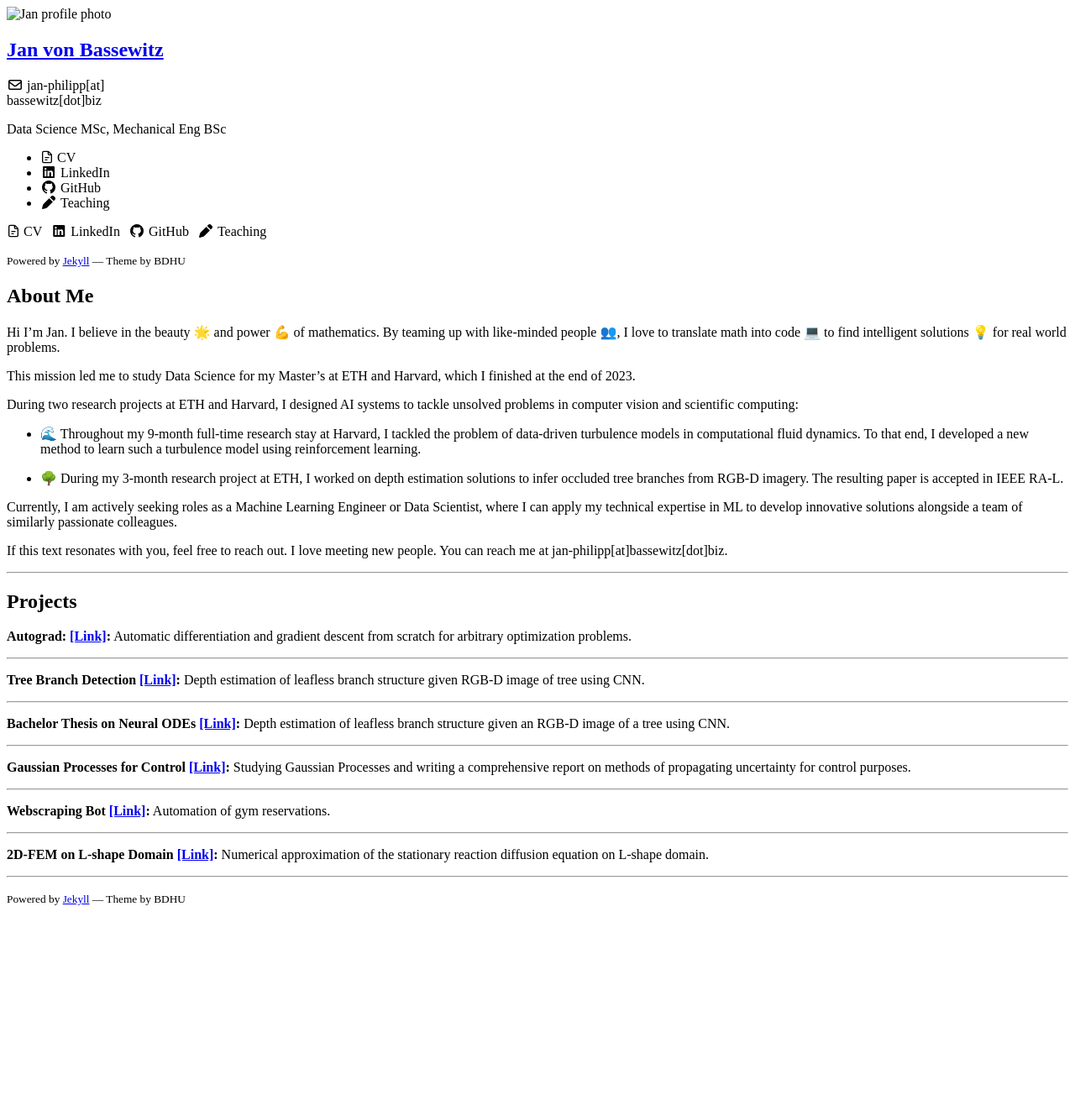
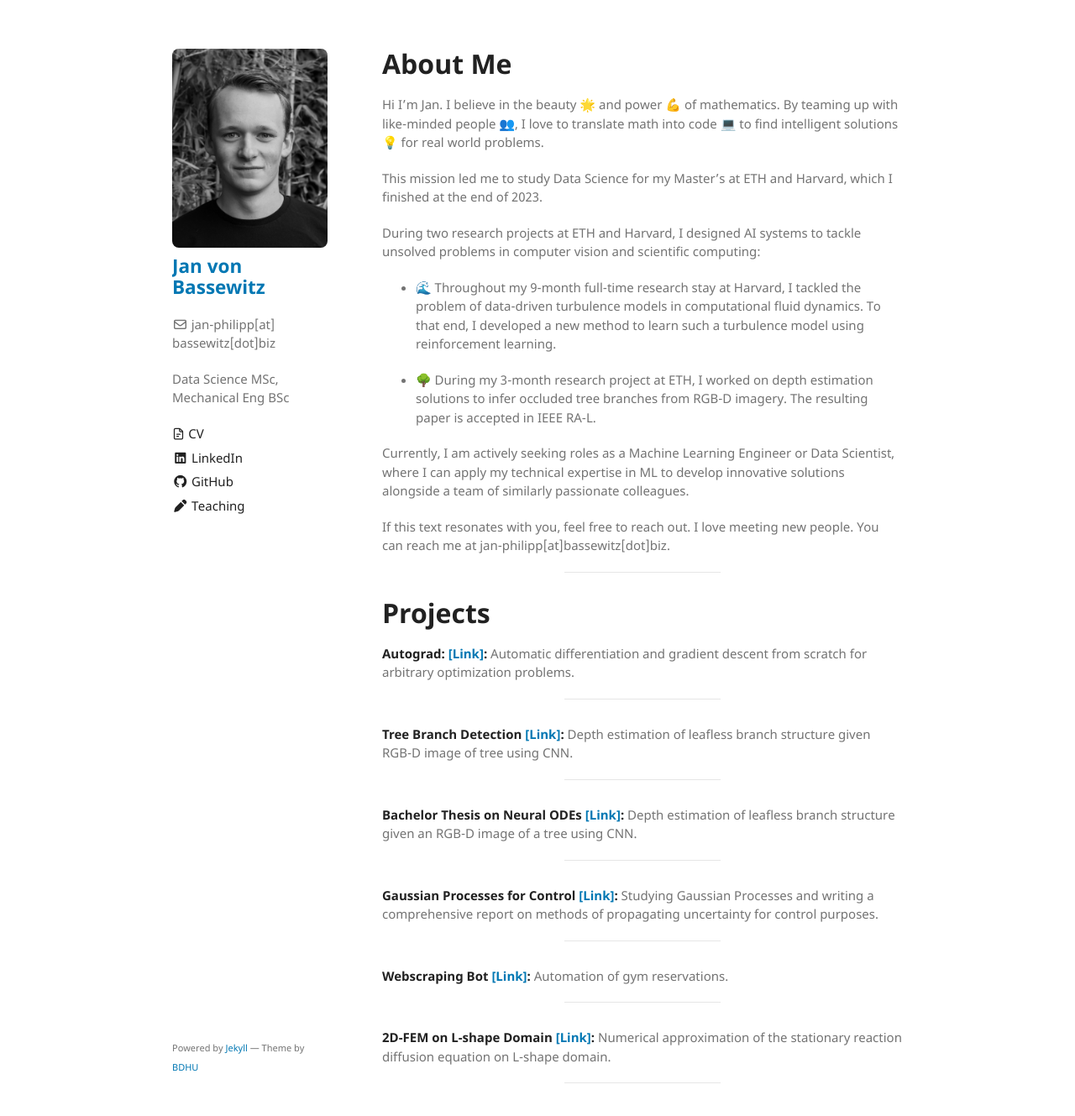
Before and after one commit to vbjan/vbjan.github.io, a Jekyll site: the page built from index.md, in a window 1280 px wide and 1350 px high. Shown: the top 1329 px of the window at 84% size. Built offline with Jekyll 4.4.1, drawn with Linux system fonts in a browser that asks for light colours; our own code applies the rules of GitHub Pages for plain Markdown files.

Commit message:
Debugged relative paths

```diff
--- a/_config.yml
+++ b/_config.yml
@@ -13,13 +13,12 @@ remote_theme: BDHU/minimalist
 favicon: true
 description: Data Science MSc, Mechanical Eng BSc
 google_site_verification: kUSxny4hzPIV1wHVbL6y4xt7SgXTgT4PxRGna47eboE
-baseurl: "https://vbjan.github.io"
 
 # You can find fonts from https://iconify.design or https://fontawesome.com. Below is just an example illustrating how to use custom icons
 sidebar:
   - name: CV
     icon: <svg xmlns="http://www.w3.org/2000/svg" aria-hidden="true" role="img" style="vertical-align:-0.125em;" width="1em" height="1em" preserveAspectRatio="xMidYMid meet" viewBox="0 0 24 24"><g fill="none" stroke="currentColor" stroke-linejoin="round" stroke-width="2"><path stroke-linecap="round" d="M4 4v16a2 2 0 0 0 2 2h12a2 2 0 0 0 2-2V8.342a2 2 0 0 0-.602-1.43l-4.44-4.342A2 2 0 0 0 13.56 2H6a2 2 0 0 0-2 2Zm5 9h6m-6 4h3"/><path d="M14 2v4a2 2 0 0 0 2 2h4"/></g></svg>
-    link: "{{ site.baseurl }}/assets/docs/CV_Jan.pdf"
+    link: https://vbjan.github.io/assets/docs/CV_Jan.pdf
   - name: LinkedIn
     icon: <i class="fa-brands fa-linkedin"></i>
     link: https://www.linkedin.com/in/vbjan/
@@ -28,7 +27,7 @@ sidebar:
     link: https://github.com/vbjan
   - name: Teaching
     icon: <i class="fa-solid fa-pen"></i>
-    link: "{{ site.baseurl }}/teaching.html"
+    link: https://vbjan.github.io/teaching.html
 
 
 
```
